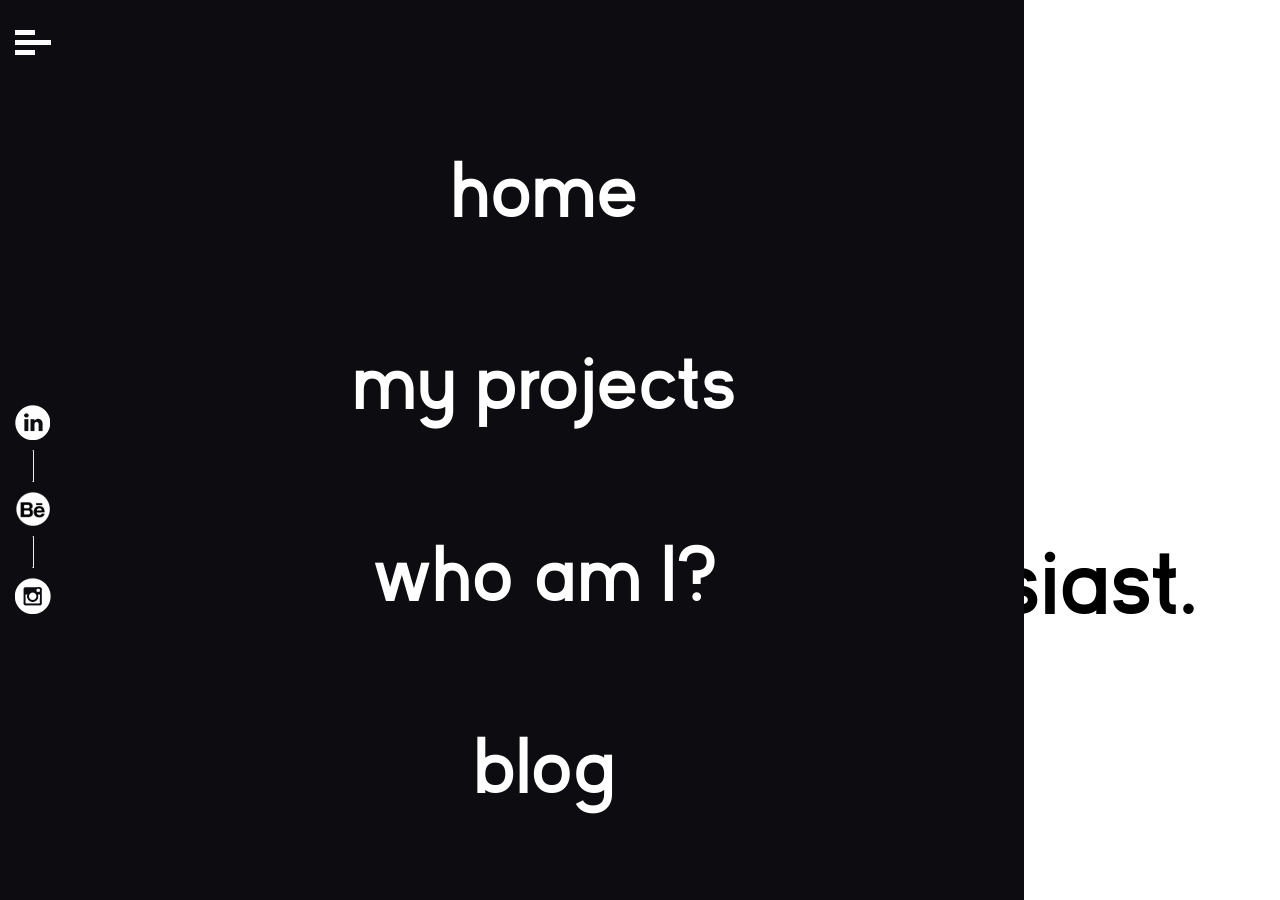
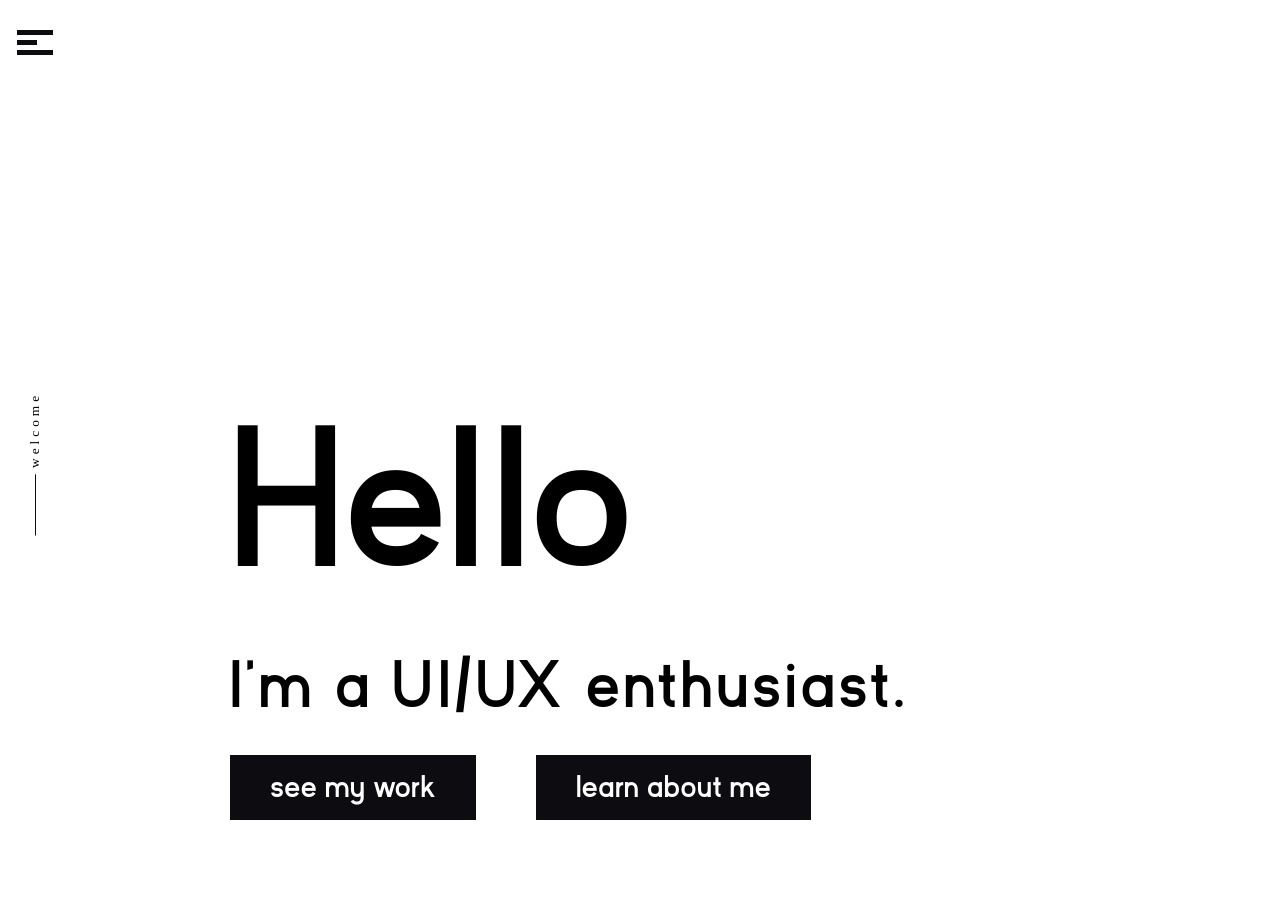
Before and after one commit to Aiiimen/portflio_redesign, a Jekyll site: the page built from index.html, in a window 1280 px wide. Built offline with Jekyll 4.4.1, drawn with Linux system fonts in a browser that asks for light colours; nearby versions of some CDN libraries; some web fonts are replaced.

Commit message:
main page
main page + menu transition done.

```diff
--- a/_includes/main.html
+++ b/_includes/main.html
@@ -1,22 +1,32 @@
 <div class="main_page_container">
 
-  <div class="main_page_side_bar">
-    <div class="main_page_logo">
-      <img src="css/img/menu_icon_black.png" />
+  <div class="work_side_bar">
+    <!--  menu icon -->
+    <div class="menu_icon">
+      <img src="/css/img/menu_icon_black.png"/>
     </div>
-    <div class="main_page_guide">
+
+    <div class="side_navigation">
       <p> welcome </p>
       <hr>
     </div>
 
+
   </div>
   <div class="main_page_intro_container">
-    <p> Hello.</p>
-    <p> I'm a UX/UI enthusiast. </p>
+    <div class="intro_text">
+      <h1>Hello</h1>
+      <h2>I'm a UI/UX enthusiast.</h2>
 
-    <div class="main_page_btns_container">
-      <div class="main_page_btn">see my work </div>
-      <div class="main_page_btn"> learn about me </div>
+      <div class="main_page_btns_container">
+        <div class="main_page_btn">
+          <h3> see my work</h3>
+        </div>
+        <div class="main_page_btn">
+          <h3>learn about me</h3>
+        </div>
+
+      </div>
     </div>
   </div>
 
@@ -30,19 +40,20 @@
     <div class="main_page_logo">
       <img src="css/img/menu_icon_white.png" />
     </div>
-    <div class="social_media">
-      <img class="social_media_icon" src="css/img/linkedin_logo.png"/>
-      <hr>
-      <img class="social_media_icon" src="css/img/behance_logo.png"/>
-      <hr>
-      <img class="social_media_icon" src ="css/img/insta_logo.png"/>
-    </div>
+
 </div>
   <div class="menu_items">
     <p>home</p>
     <p>my projects </p>
     <p> who am I? </p>
     <p> blog </p>
+    <!-- <div class="social_media">
+      <img class="social_media_icon" src="css/img/linkedin_logo.png"/>
+      <hr>
+      <img class="social_media_icon" src="css/img/behance_logo.png"/>
+      <hr>
+      <img class="social_media_icon" src ="css/img/insta_logo.png"/>
+    </div> -->
   </div>
 
 </div>
--- a/_sass/mainpage.sass
+++ b/_sass/mainpage.sass
@@ -4,60 +4,72 @@
 
 
 .main_page_container
-
   display: flex
-  .main_page_side_bar
-    font-family: "Halant", serif
+  .work_side_bar
+    display: flex
+    flex-direction: column
+    align-items: center
     height: 100vh
     width: 70px
-    .main_page_logo
+    .menu_icon
+      cursor: pointer
+      padding-top: 30px
+    .side_navigation
       text-align: center
-      margin-top: 30px
-    .main_page_guide
-      margin-top: 350px
+      display: flex
+      flex-direction: column
+      justify-content: center
+      width: 100%
+      height: 100%
       p
-        letter-spacing: 8
+        font-family: 'Halant'
+        font-size: 10pt
+        letter-spacing: 4
         transform: rotate(-90deg)
       hr
-        margin-top: 60px
+        margin-top: 20px
         height: 60px
-        width: 0px
         border-left: 1px solid #0d0c10
+        border-right: none
 
-  .main_page_intro_container
-
+.main_page_intro_container
+  padding-left: 160px
+  display: flex
+  width: 100%
+  height: 100vh
+  font-family: kayak
+  .intro_text
     display: flex
     flex-direction: column
-    padding-left: 250px
-    margin-top: 70px
-    font-family: kayak
-    width: 100%
-    p
-      margin-bottom: 0
-      font-size: 160pt
-    p:nth-child(2)
-      margin-top: 0
-      font-size: 72pt
-  .main_page_btns_container
-    margin-top: 50px
-    display: flex
-    font-size: 28pt
-    .main_page_btn
-      -webkit-box-shadow: 7px 7px 17px -2px rgba(0,0,0,0.5)
-      -moz-box-shadow: 7px 7px 17px -2px rgba(0,0,0,0.5)
-      box-shadow: 7px 7px 17px -2px rgba(0,0,0,0.5)
-      width: 280px
-      height: 65px
-      margin-right: 80px
-      text-align: center
-      line-height: 65px
-      color: white
-      background-color: #0d0c10
+    align-self: flex-end
+    padding-bottom: 80px
+    h1
+      font-size: 150pt
+      margin-left: 0
+      margin-bottom: 30px
+    h2
+      font-size: 50pt
+      letter-spacing: 3
+      margin-left: 0
+      margin-top: 0px
+      margin-bottom: 30px
+
+    .main_page_btns_container
+      display: flex
+      font-size: 20pt
+      .main_page_btn
+        color: white
+        margin-right: 60px
+        background-color: #0d0c10
+        h3
+          cursor: pointer
+          margin: 15px 40px 15px 40px
+
 
 //on menu click
 .menu
   font-family: kayak
-  display: flex
+  display: none
   background-color: #0d0c10
   position: absolute
   top: 0
@@ -67,22 +79,24 @@
     text-align: center
     width: 70px
     .main_page_logo
-      margin-top: 30px
-      margin-bottom: 350px
-    .social_media
-      hr
-        margin-bottom: 10px
-        margin-top: 10px
-        height: 30px
-        width: 0px
-        border-left: 1px solid #0d0c10
+      padding-top: 30px
+      cursor: pointer
   .menu_items
     display: flex
     flex-direction: column
     justify-content: center
+    align-items: center
     width: 100%
-    color: white
-    font-size: 60pt
-    text-align: center
     p
-      margin-bottom: 20px
+      color: white
+      font-size: 35pt
+      cursor: pointer
+    // hr
+    //   transform: rotate(90deg)
+    // .social_media
+    //   display: flex
+    //   img
+    //     height: 30px
+    //     width: auto
+    //     margin-right: 20px
+    //     margin-left: 20px
--- a/index.html
+++ b/index.html
@@ -10,6 +10,9 @@
 <!--    imports  -->
   <link rel="stylesheet" href="css/main.css">
   <link href="https://fonts.googleapis.com/css?family=Halant:300,400" rel="stylesheet">
+  <script src="https://ajax.googleapis.com/ajax/libs/jquery/3.2.1/jquery.min.js"></script>
+
+  <script src="js/functions.js"></script>
 
 
 
--- /dev/null
+++ b/js/functions.js
@@ -0,0 +1,11 @@
+$(document).ready(function(){
+
+//open and close menu
+    $(".menu_icon").click(function(){
+        $(".menu").show("fast");
+    });
+
+    $(".main_page_logo").click(function(){
+      $(".menu").hide("fast");
+    })
+});
```
